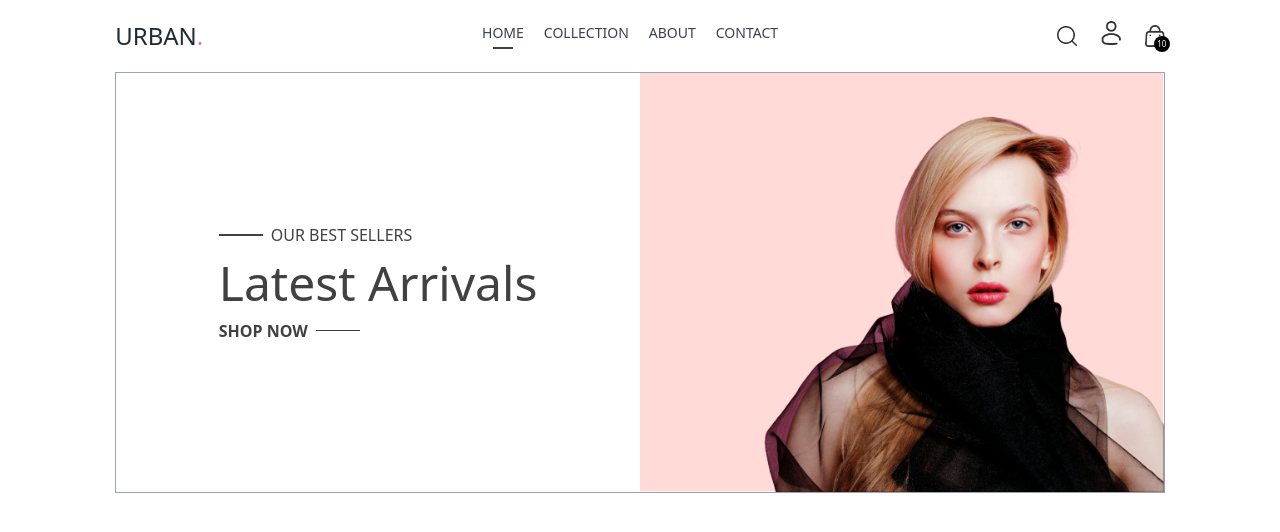
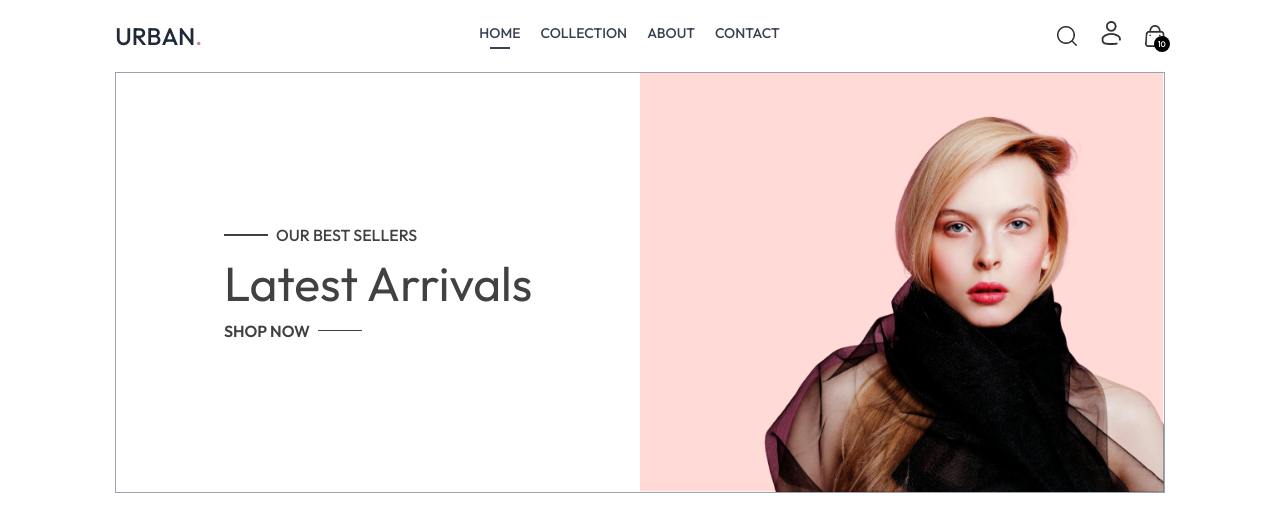
Before and after one commit to ashrafultusar/urban-frontend, a React (Vite) app in the folder urban-frontend/: page / in a window 1280 px wide. Shown: the top 532 px of the page. Built offline with nearby package versions, Linux system fonts and the light colour scheme.

Commit message:
added google font

```diff
--- a/urban-frontend/src/components/Hero.jsx
+++ b/urban-frontend/src/components/Hero.jsx
@@ -11,7 +11,9 @@ const Hero = () => {
             <p className="w-8 md:w-11 h-[2px] bg-[#414141]"></p>
             <p className="font-medium text-sm md:text-base">OUR BEST SELLERS</p>
           </div>
-                  <h1 className="text-3xl sm:py-3 lg:text-5xl leading-relaxed">Latest Arrivals</h1>
+          <h1 className="text-3xl sm:py-3 lg:text-5xl leading-relaxed">
+            Latest Arrivals
+          </h1>
           <div className="flex items-center gap-2">
             <p className="font-semibold text-sm md:text-base">SHOP NOW</p>
             <p className="w-8 md:w-11 h-[1px] bg-[#414141]"></p>
--- a/urban-frontend/src/index.css
+++ b/urban-frontend/src/index.css
@@ -1,3 +1,6 @@
+@import url('https://fonts.googleapis.com/css2?family=Outfit:wght@100..900&family=Prata&display=swap');
+
+
 @tailwind base;
 @tailwind components;
 @tailwind utilities;
@@ -5,3 +8,13 @@
 a.active hr{
     display: block;
 }
+
+*{
+    font-family:Outfit;
+}
+
+.font-prata {
+    font-family: "Prata", serif;
+    font-weight: 400;
+    font-style: normal;
+  }
```
Lines whose indentation alone changed are shown as unchanged.
